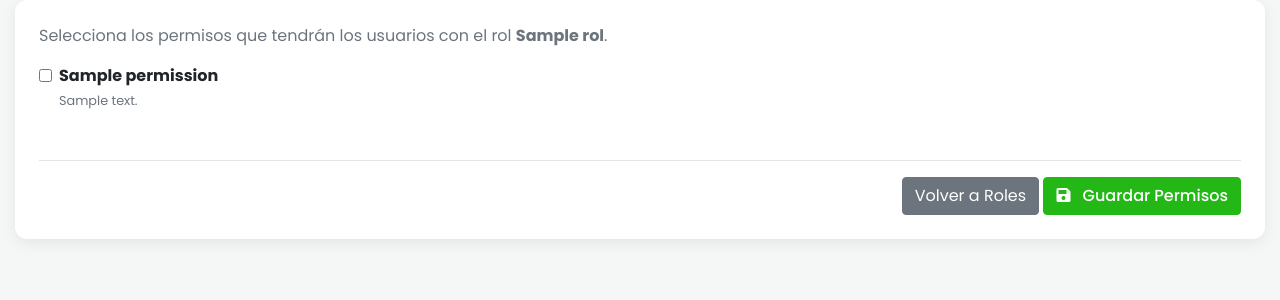
After one commit to Berdoom/ProduccionNidec, a Flask app: template templates/manage_permissions.html in a window 1280 px wide. The commit adds this page. Shown: the top 300 px of the page. Run offline with Flask 3, Linux system fonts and the light colour scheme; the template is opened without the code that fills it: most values are stand-ins (such as "Sample title", 1, 10 or a date in 2020); some libraries are stand-ins or nearby versions.

Commit message:
Add files via upload

```diff
--- /dev/null
+++ b/templates/manage_permissions.html
@@ -0,0 +1,49 @@
+{% extends "layout.html" %}
+
+{% block title %}Gestionar Permisos de Rol{% endblock %}
+{% block page_header %}Gestionar Permisos para el Rol: {{ rol.nombre }}{% endblock %}
+
+{% block content %}
+<div class="content-section">
+    <form method="POST">
+        <input type="hidden" name="csrf_token" value="{{ session.csrf_token }}">
+        <p class="text-muted">Selecciona los permisos que tendrán los usuarios con el rol <strong>{{ rol.nombre }}</strong>.</p>
+
+        {% if rol.nombre == 'ADMIN' %}
+        <div class="alert alert-info">
+            <i class="fas fa-info-circle mr-2"></i>Los permisos del rol <strong>ADMIN</strong> no son editables para garantizar la estabilidad y seguridad del sistema. Este rol siempre tiene acceso a todo.
+        </div>
+        {% endif %}
+
+        <div class="row">
+            {% for permission in all_permissions %}
+            <div class="col-md-6 col-lg-4 mb-3">
+                <div class="form-group form-check">
+                    <input type="checkbox" class="form-check-input"
+                           id="perm_{{ permission.id }}"
+                           name="permissions"
+                           value="{{ permission.id }}"
+                           {% if permission in rol.permissions %}checked{% endif %}
+                           {% if rol.nombre == 'ADMIN' %}disabled{% endif %}>
+                    <label class="form-check-label" for="perm_{{ permission.id }}">
+                        <strong>{{ permission.name }}</strong>
+                        <br>
+                        <small class="text-muted">{{ permission.description }}</small>
+                    </label>
+                </div>
+            </div>
+            {% endfor %}
+        </div>
+
+        <hr>
+        <div class="text-right">
+            <a href="{{ url_for('manage_roles') }}" class="btn btn-secondary">Volver a Roles</a>
+            {% if rol.nombre != 'ADMIN' %}
+            <button type="submit" class="btn btn-nidec-style">
+                <i class="fas fa-save"></i> Guardar Permisos
+            </button>
+            {% endif %}
+        </div>
+    </form>
+</div>
+{% endblock %}
```
Also changed, not shown: templates/manage_roles.html (+7 -4 lines).
